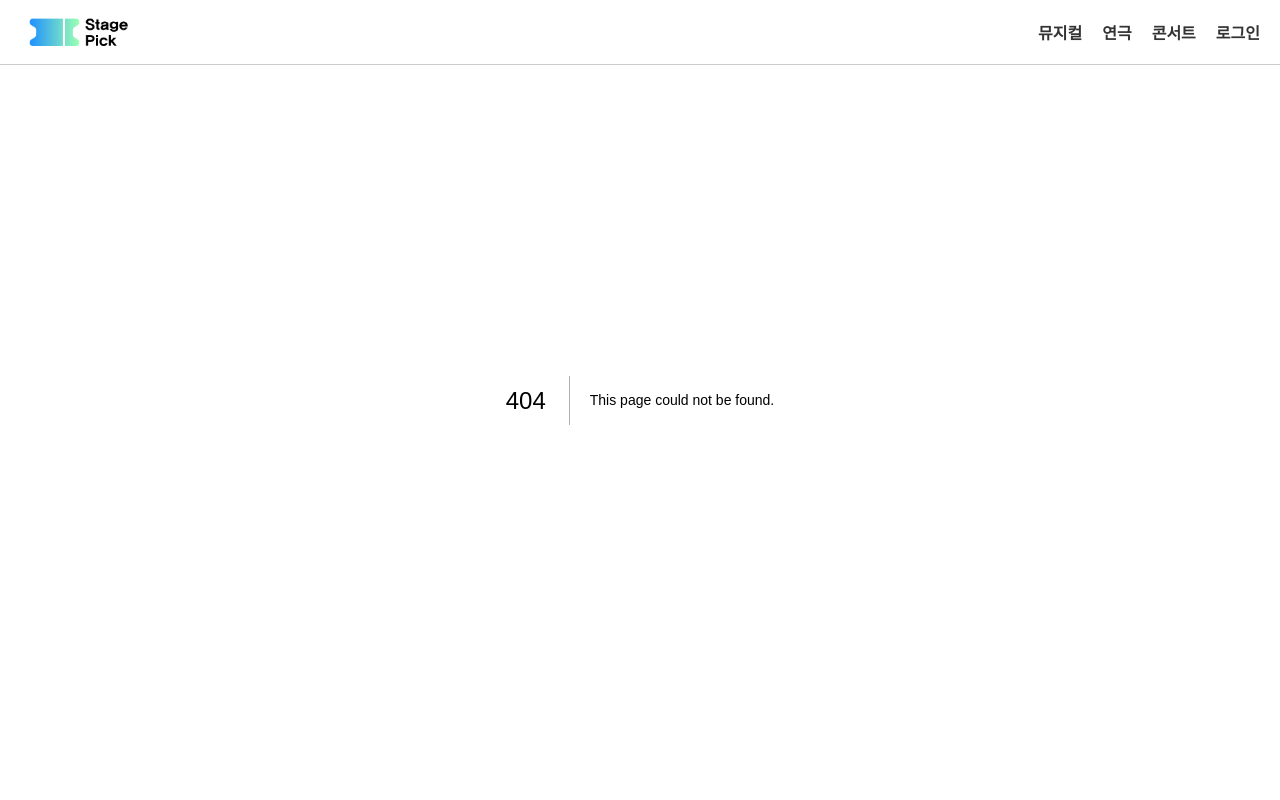
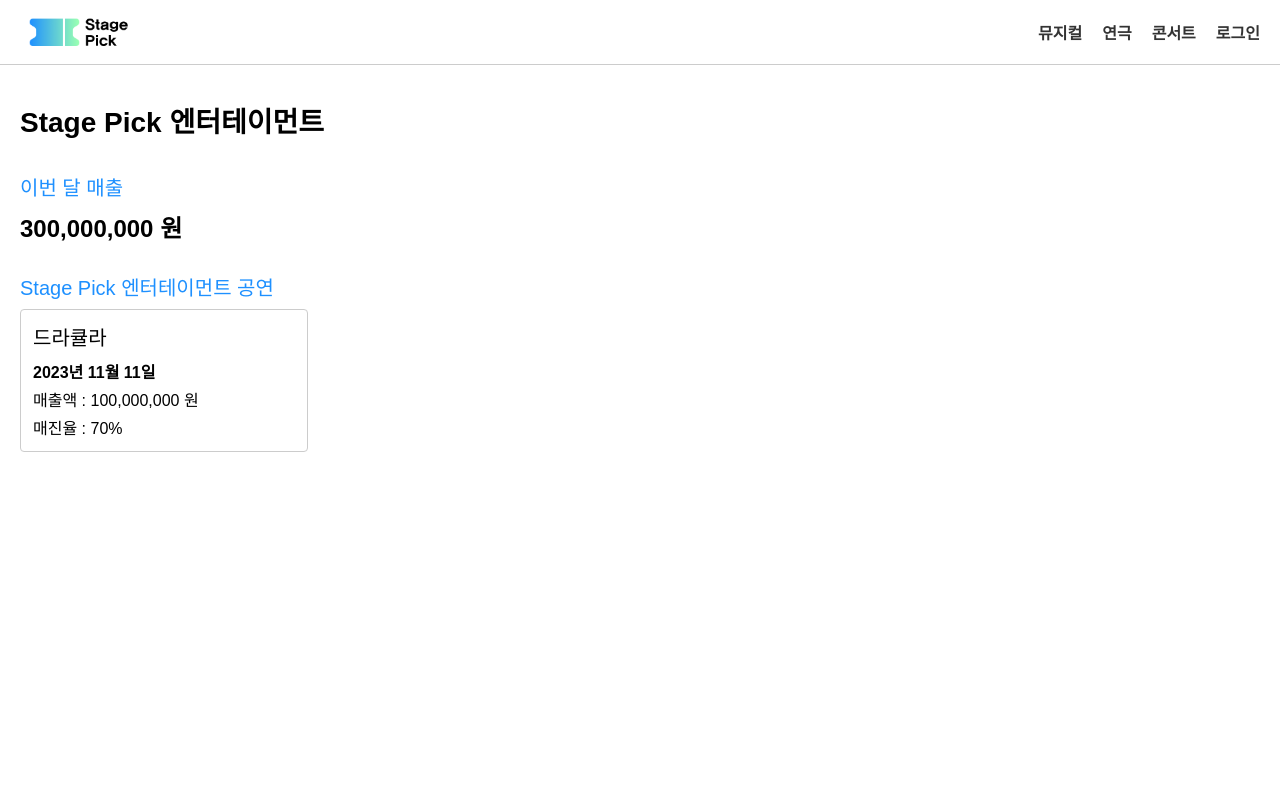
Before and after one commit to cooderyg/ticketing-project-front, a Next.js app: page /hostpage in a window 1280 px wide. Before the commit this address had no page. Shown: the top 800 px of the page. Built offline with nearby package versions, Linux system fonts and the light colour scheme; a web font is replaced by a local one.

Commit message:
feat: hostpage hostpage 추가

```diff
--- /dev/null
+++ b/pages/hostpage/index.tsx
@@ -0,0 +1,5 @@
+import Hostpage from "../../src/components/units/hostpage/hostpage";
+
+export default function HostpagePage(): JSX.Element {
+  return <Hostpage />;
+}
--- /dev/null
+++ b/src/components/units/hostpage/hostpage.tsx
@@ -0,0 +1,5 @@
+import HostpageMiddle from "./middle/hostpageMiddle";
+
+export default function Hostpage(): JSX.Element {
+  return <HostpageMiddle />;
+}
--- /dev/null
+++ b/src/components/units/hostpage/middle/hostpageMiddle.style.ts
@@ -0,0 +1,64 @@
+import styled from "@emotion/styled";
+import { color } from "../../../../commons/styles/color.styles";
+
+export const Container = styled.section`
+  max-width: 1280px;
+  min-height: 80vh;
+  margin: 100px auto;
+  padding: 0 20px;
+`;
+
+export const Subject = styled.h2`
+  margin-bottom: 32px;
+  font-size: 28px;
+  font-weight: bold;
+`;
+
+export const Wrapper = styled.div``;
+
+export const Title = styled.h3`
+  padding-bottom: 8px;
+  font-size: 20px;
+  font-weight: 500;
+  color: ${color.primary};
+`;
+
+export const SaleBox = styled.div`
+  padding-bottom: 28px;
+`;
+
+export const Sale = styled.p`
+  font-size: 24px;
+  font-weight: bold;
+`;
+
+export const ConcertBox = styled.ul`
+  display: flex;
+  flex-wrap: wrap;
+  gap: 28px;
+`;
+
+export const Concert = styled.li`
+  width: 288px;
+  padding: 12px;
+  border: 1px solid ${color.gray};
+  border-radius: 4px;
+  cursor: pointer;
+`;
+
+export const ConcertTitle = styled.h4`
+  margin-bottom: 8px;
+  font-size: 20px;
+  font-weight: 500;
+`;
+
+export const ConcertDate = styled.p`
+  font-weight: bold;
+  margin-bottom: 4px;
+`;
+
+export const ConcertSales = styled.p`
+  margin-bottom: 4px;
+`;
+
+export const ConcertSalesRate = styled.p``;
--- /dev/null
+++ b/src/components/units/hostpage/middle/hostpageMiddle.tsx
@@ -0,0 +1,25 @@
+import * as S from "./hostpageMiddle.style";
+
+// 내 매출, 내 콘서트 관리
+export default function HostpageMiddle(): JSX.Element {
+  return (
+    <S.Container>
+      <S.Subject>Stage Pick 엔터테이먼트</S.Subject>
+      <S.Wrapper>
+        <S.SaleBox>
+          <S.Title>이번 달 매출</S.Title>
+          <S.Sale>300,000,000 원</S.Sale>
+        </S.SaleBox>
+        <S.Title>Stage Pick 엔터테이먼트 공연</S.Title>
+        <S.ConcertBox>
+          <S.Concert>
+            <S.ConcertTitle>드라큘라</S.ConcertTitle>
+            <S.ConcertDate>2023년 11월 11일</S.ConcertDate>
+            <S.ConcertSales>매출액 : 100,000,000 원</S.ConcertSales>
+            <S.ConcertSalesRate>매진율 : 70%</S.ConcertSalesRate>
+          </S.Concert>
+        </S.ConcertBox>
+      </S.Wrapper>
+    </S.Container>
+  );
+}
```
